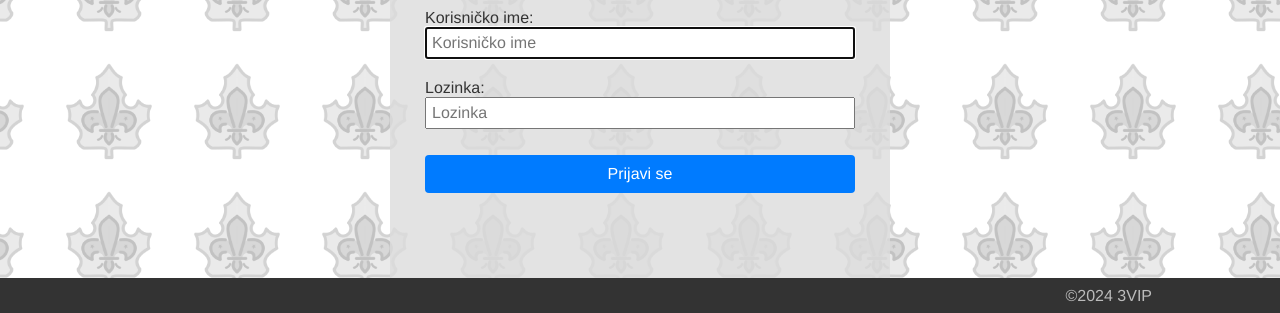
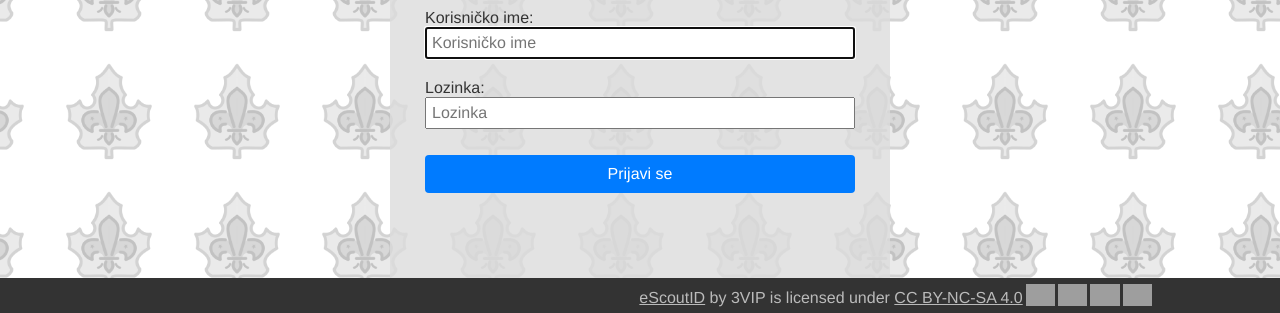
Before and after one commit to Kiconii13/eScoutID, a Flask app: page / in a window 1280 px wide. Shown: the part 487-800 px from the top of the page. Run offline with Flask 3, Linux system fonts and the light colour scheme; grey boxes are pictures that could not be loaded.

Commit message:
Updated license and footer copyright

```diff
--- a/templates/base.html
+++ b/templates/base.html
@@ -96,7 +96,8 @@
     </div>
     </main>
     <footer>
-        &copy;2024 3VIP
+        <!-- &copy;2024 3VIP -->
+        <p xmlns:cc="http://creativecommons.org/ns#" xmlns:dct="http://purl.org/dc/terms/"><a property="dct:title" rel="cc:attributionURL" href="https://github.com/Kiconii13/eScoutID">eScoutID</a> by <span property="cc:attributionName">3VIP</span> is licensed under <a href="https://creativecommons.org/licenses/by-nc-sa/4.0/?ref=chooser-v1" target="_blank" rel="license noopener noreferrer" style="display:inline-block;">CC BY-NC-SA 4.0<img style="height:22px!important;margin-left:3px;vertical-align:text-bottom;" src="https://mirrors.creativecommons.org/presskit/icons/cc.svg?ref=chooser-v1" alt=""><img style="height:22px!important;margin-left:3px;vertical-align:text-bottom;" src="https://mirrors.creativecommons.org/presskit/icons/by.svg?ref=chooser-v1" alt=""><img style="height:22px!important;margin-left:3px;vertical-align:text-bottom;" src="https://mirrors.creativecommons.org/presskit/icons/nc.svg?ref=chooser-v1" alt=""><img style="height:22px!important;margin-left:3px;vertical-align:text-bottom;" src="https://mirrors.creativecommons.org/presskit/icons/sa.svg?ref=chooser-v1" alt=""></a></p>
     </footer>
     {% block scripts %}
     {% endblock %}
```
Also changed, not shown: 1 other file.
